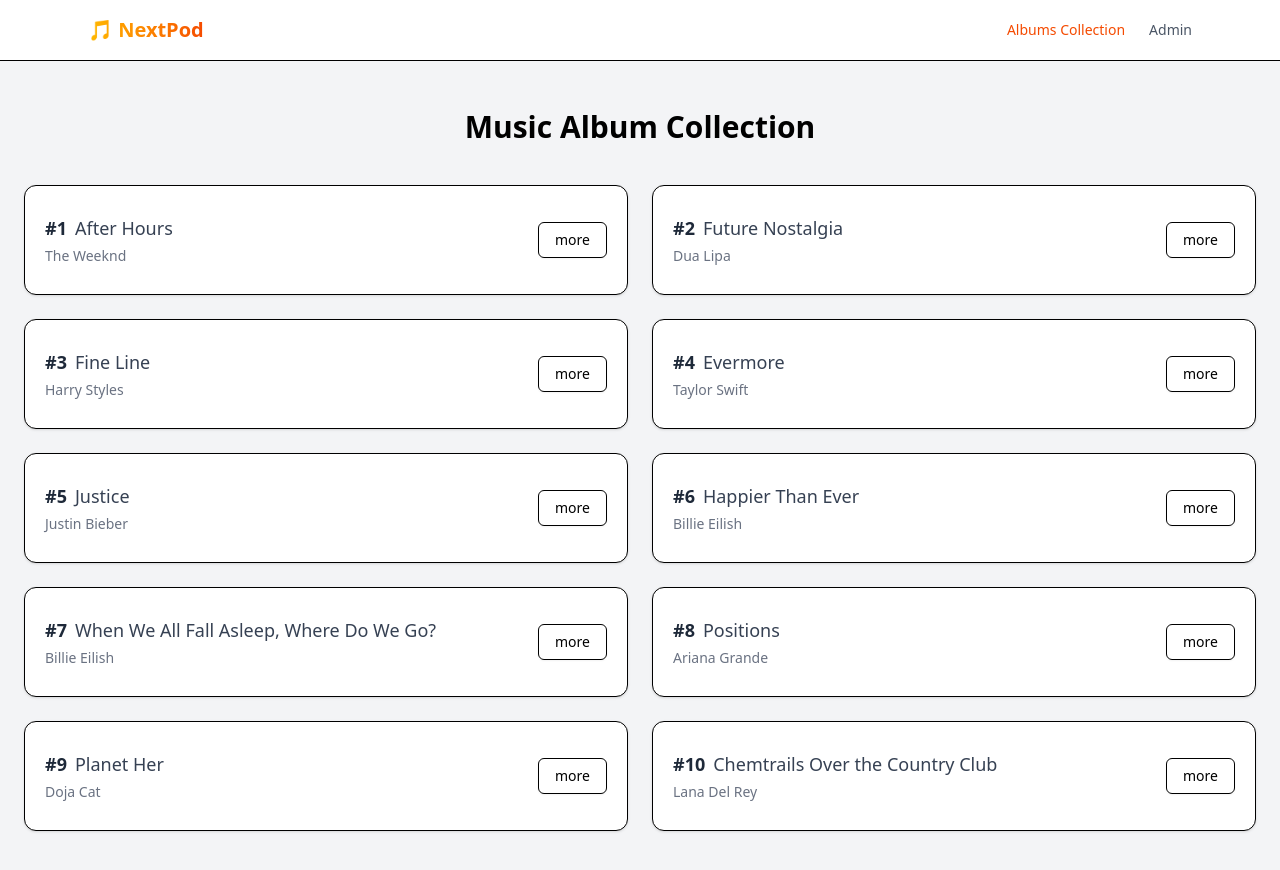
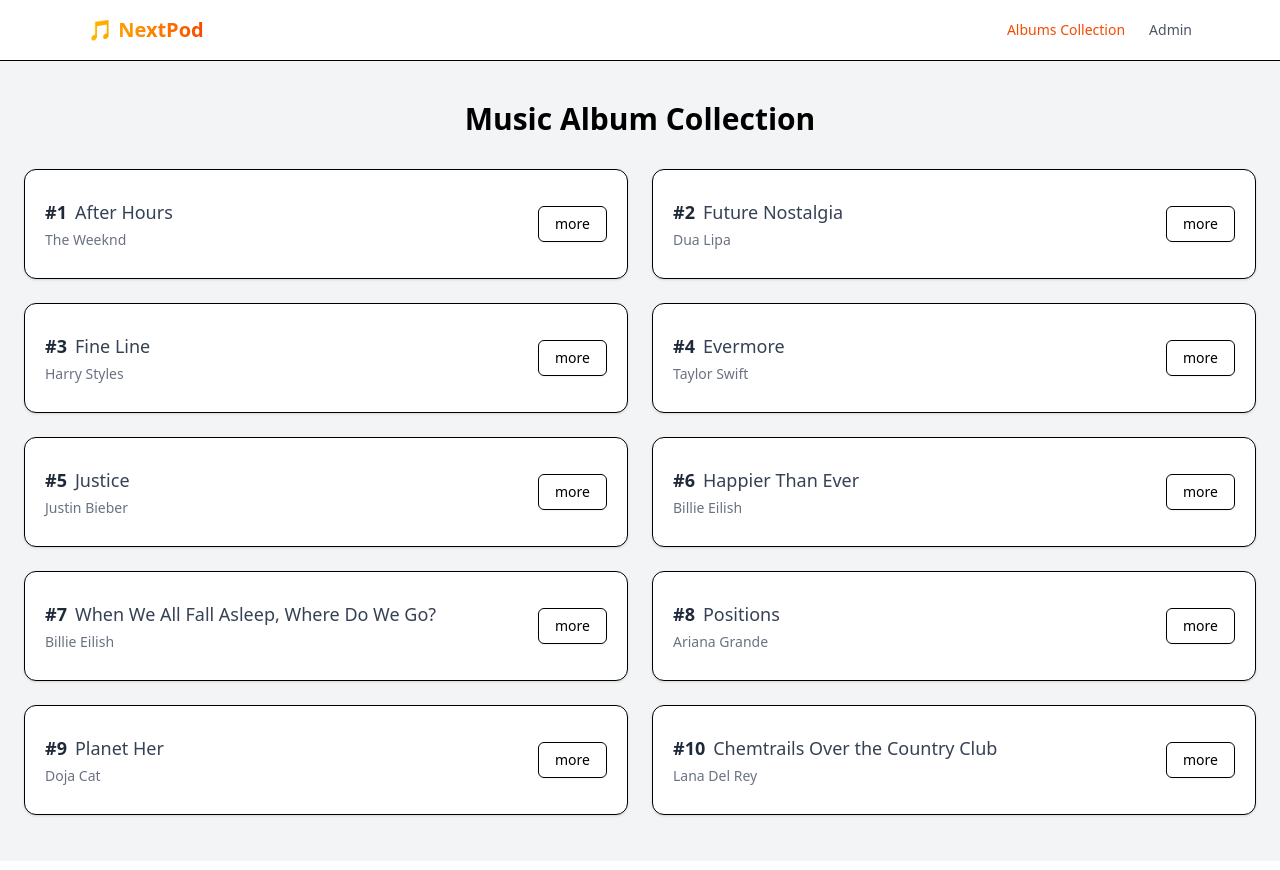
Before and after one commit to mpham99/NextPod, a Next.js app: page /collection in a window 1280 px wide. Shown: the top 870 px of the page. Built offline with nearby package versions, Linux system fonts and the light colour scheme; data requests are answered from the project's data file.

Commit message:
Minor layout update

```diff
--- a/app/collection/page.js
+++ b/app/collection/page.js
@@ -7,9 +7,9 @@
 export default async function Collection() {
     const albums = await getAlbums();
     return (
-        <main className="min-h-screen flex items-center justify-center bg-gray-100">
-            <div className="max-w-7xl w-full px-6 py-12">
-                <h1 className="text-3xl font-bold text-center mb-10">Music Album Collection</h1>
+        <div className="flex items-center justify-center bg-gray-100">
+            <div className="max-w-7xl w-full px-6 py-10">
+                <h1 className="text-3xl font-bold text-center mb-8">Music Album Collection</h1>
 
                 <div className="grid grid-cols-1 md:grid-cols-2 gap-6">
                     {albums.map((album) => (
@@ -34,6 +34,6 @@
                     ))}
                 </div>
             </div>
-        </main>
+        </div>
     );
 }
--- a/app/layout.js
+++ b/app/layout.js
@@ -1,4 +1,4 @@
-import { Geist, Geist_Mono } from "next/font/google";
+import {Geist, Geist_Mono} from "next/font/google";
 import Header from "../components/header";
 import "./globals.css";
 
@@ -17,12 +17,14 @@
     description: "Album DB creates using NextJS",
 };
 
-export default function RootLayout({ children }) {
+export default function RootLayout({children}) {
     return (
         <html lang="en">
         <body className={`${geistSans.variable} ${geistMono.variable}`}>
         <Header/>
+        <main className="min-h-screen bg-gray-100">
             {children}
+        </main>
         </body>
         </html>
     );
```
Lines whose indentation alone changed are shown as unchanged.
